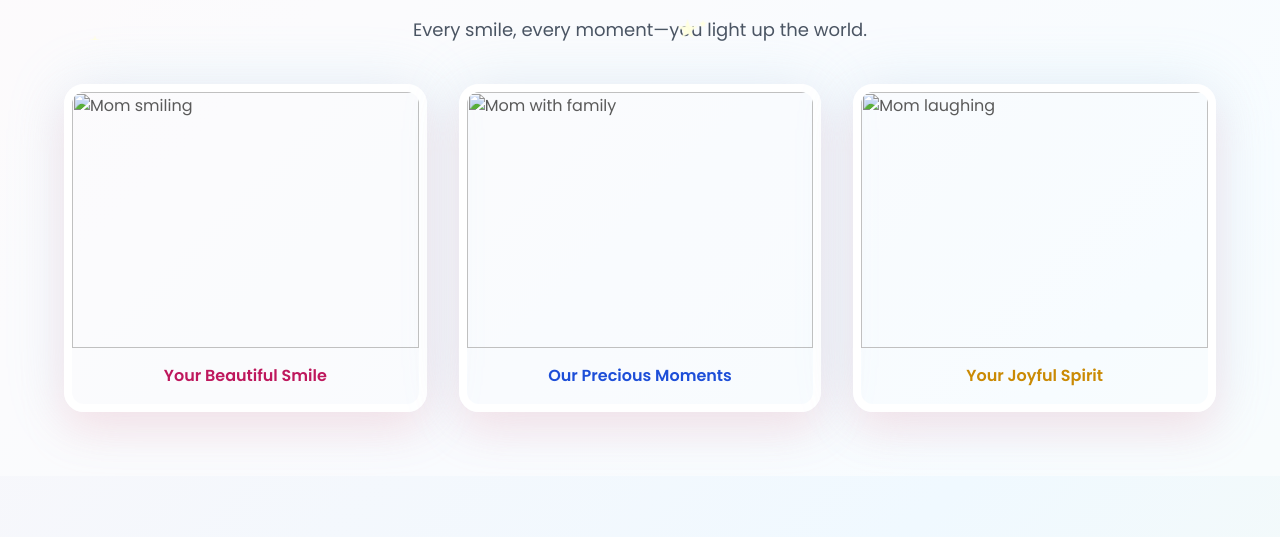
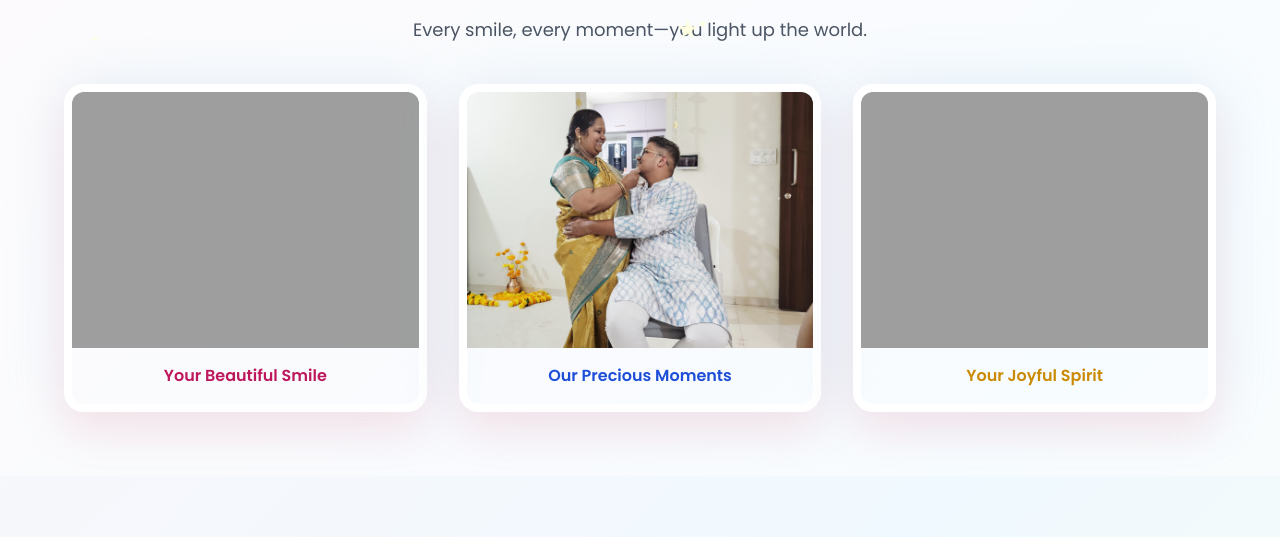
Before and after one commit to adityarasal006-coder/happybirthdaymummy, a plain HTML site: page index.html in a window 1280 px wide. Shown: the part 760-1297 px from the top of the page. Drawn offline with nearby package versions, Linux system fonts and the light colour scheme; the site is published under a folder, as on GitHub Pages, so addresses that start at the root find nothing.

Commit message:
Fixed image and audio paths

```diff
--- a/index.html
+++ b/index.html
@@ -147,15 +147,15 @@
             <div class="grid grid-cols-1 md:grid-cols-3 gap-8">
                 <!-- Placeholder for uploaded photos - replace src with actual images -->
                 <div class="photo-frame overflow-hidden">
-                    <img src="/mummy.jpeg" alt="Mom smiling" class="w-full h-64 object-cover transition-transform duration-500 hover:scale-110">
+                    <img src="mummy.jpeg" alt="Mom smiling" class="w-full h-64 object-cover transition-transform duration-500 hover:scale-110">
                     <p class="p-4 text-center font-semibold text-pink-700">Your Beautiful Smile</p>
                 </div>
                 <div class="photo-frame overflow-hidden">
-                    <img src="/moment.jpeg" alt="Mom with family" class="w-full h-64 object-cover transition-transform duration-500 hover:scale-110">
+                    <img src="moment.jpeg" alt="Mom with family" class="w-full h-64 object-cover transition-transform duration-500 hover:scale-110">
                     <p class="p-4 text-center font-semibold text-blue-700">Our Precious Moments</p>
                 </div>
                 <div class="photo-frame overflow-hidden">
-                    <img src="/joy (2).jpeg" alt="Mom laughing" class="w-full h-64 object-cover transition-transform duration-500 hover:scale-110">
+                    <img src="joy (2).jpeg" alt="Mom laughing" class="w-full h-64 object-cover transition-transform duration-500 hover:scale-110">
                     <p class="p-4 text-center font-semibold text-yellow-600">Your Joyful Spirit</p>
                 </div>
     </section>
@@ -196,7 +196,7 @@
                     <p class="text-right text-xl mt-10 cursive">With all my heart,<br>Your loving child <i class="fas fa-heart ml-2 heart"></i></p>
                 </div>
                 <div class="flex justify-center mt-10">
-                    <audio id="birthday-song" src="/WhatsApp Audio 2026-06-14 at 11.27.06 AM.mpeg"></audio>
+                    <audio id="birthday-song" src="WhatsApp Audio 2026-06-14 at 11.27.06 AM.mpeg"></audio>
                     <button onclick="playBirthdaySong()" class="btn-glow px-8 py-3 rounded-full text-xl font-bold cursor-pointer flex items-center">
                         <i class="fas fa-music mr-3"></i> Play Birthday Song
                     </button>
```
